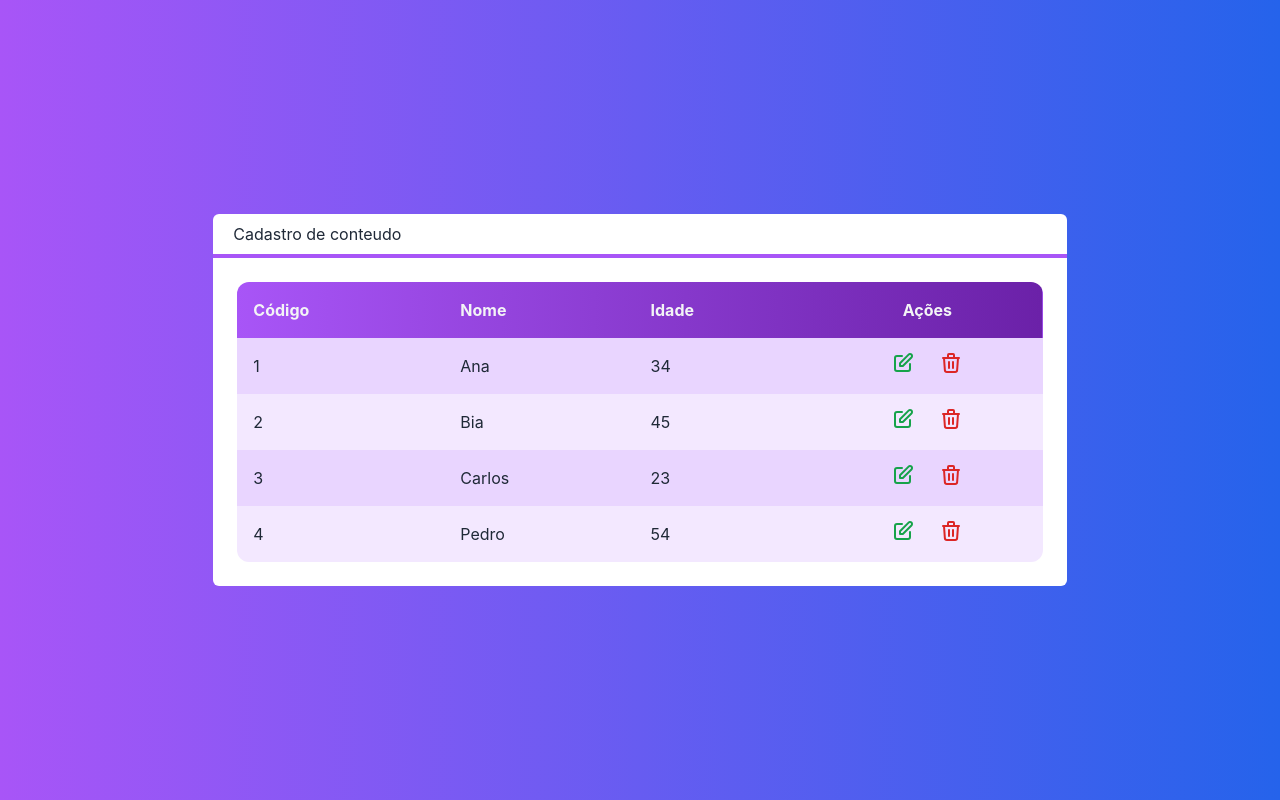
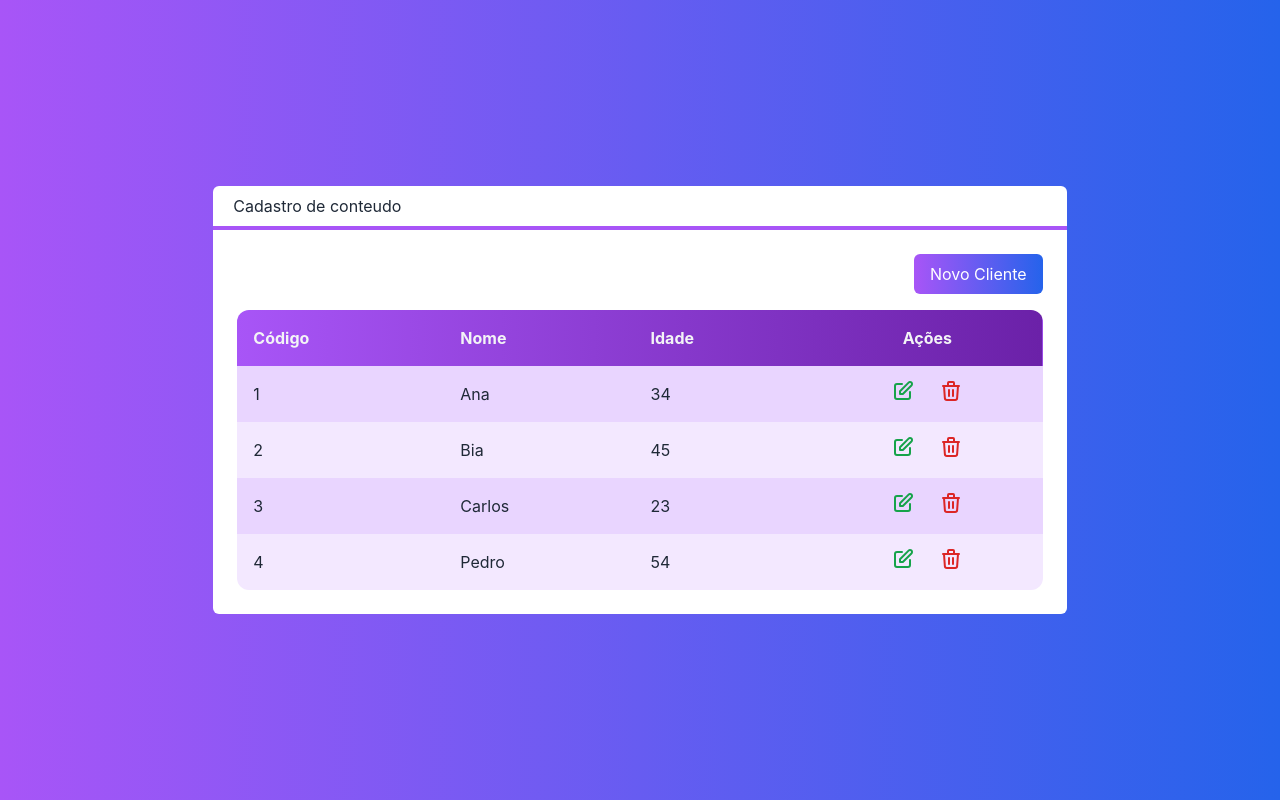
Before and after one commit to kayo12/RestNext, a Next.js app: page / in a window 1280 px wide. Built offline with nearby package versions, Linux system fonts and the light colour scheme.

Commit message:
Inserindo novo botao

```diff
--- /dev/null
+++ b/src/components/Botao.tsx
@@ -0,0 +1,23 @@
+import { Children } from "react"
+
+interface BotaoProps{
+    cor?: 'green' | 'blue' | 'gray'
+    className?: string
+    children: any
+
+}
+
+export default function Botao(props: BotaoProps){
+
+    const cor = props.cor ?? 'gray'
+
+    return (
+        <button className={`
+            bg-gradient-to-r from-${cor}-400 to-${cor}-700
+            text-white px-4 py-2 rounded-md
+            ${props.className}
+        `}>
+            {props.children}
+        </button>
+    )
+}
--- a/src/pages/index.tsx
+++ b/src/pages/index.tsx
@@ -1,3 +1,4 @@
+import Botao from "../components/Botao";
 import Layout from "../components/Layout";
 import Tabela from "../components/Tabela";
 import Cliente from "../core/Cliente";
@@ -22,6 +23,9 @@
     <div className={`flex h-screen justify-center items-center bg-gradient-to-r from-purple-500  to-blue-600 `}>
 
       <Layout titulo="Cadastro de conteudo" >
+        <div className="flex justify-end">
+          <Botao className="mb-4">Novo Cliente </Botao>
+        </div>
           <Tabela clientes={clientes} clienteSelecionado={clienteSelecionado} clienteExcluido={clienteExcluido}></Tabela>
       </Layout>
     </div>
--- a/tailwind.config.js
+++ b/tailwind.config.js
@@ -1,8 +1,13 @@
 module.exports = {
-  content: [
+  purge: {
+      content: [
     "./src/pages/**/*.{js,ts,jsx,tsx}",
     "./src/components/**/*.{js,ts,jsx,tsx}",
   ],
+  safelist: [
+
+  ]
+},
   theme: {
     extend: {},
   },
```
